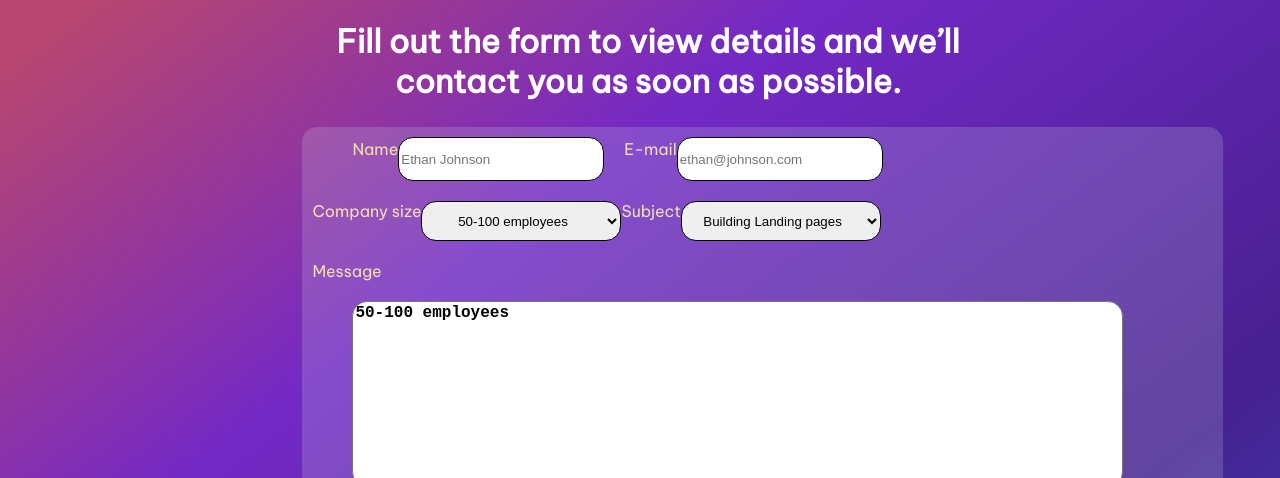
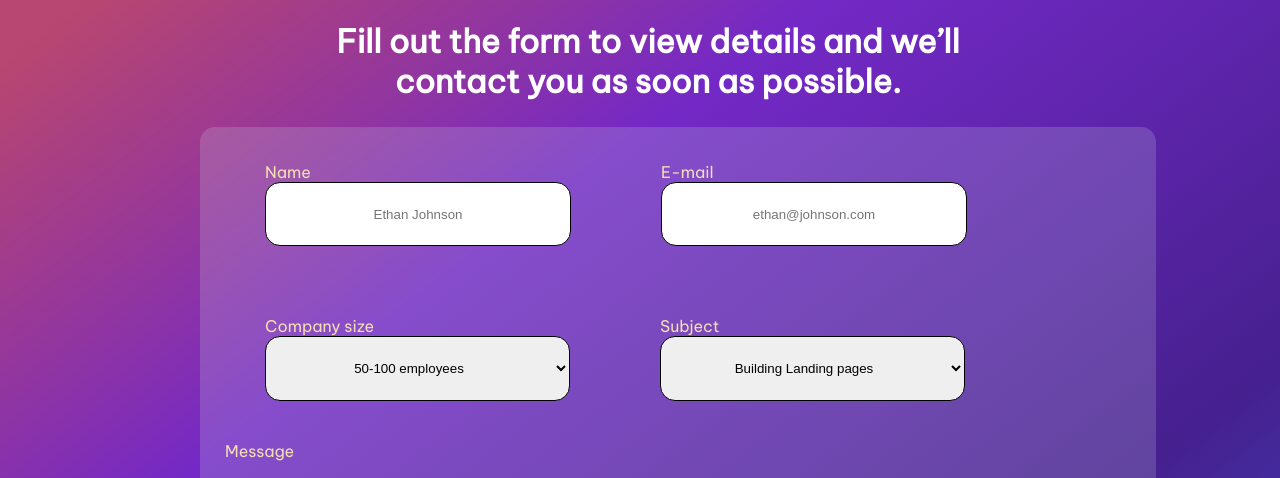
Before and after one commit to Pinielpeti/practice, a plain HTML site: page challange2/index.html in a window 1280 px wide. Shown: the part 269-747 px from the top of the page. Drawn offline with Linux system fonts and the light colour scheme.

Commit message:
Add files via upload

```diff
--- a/challange2/index.html
+++ b/challange2/index.html
@@ -16,27 +16,30 @@
 
     <section class="section">
         <div class="box">
-            <label for="username" class="label">Name</label>
+            <label for="username" class="label">Name
             <input class="text" type="text" id="username" placeholder="Ethan Johnson">
-            <label for="email" class="label">E-mail</label>
+            </label>
+            <label for="email" class="label">E-mail
             <input class="text" type="text" id="email" placeholder="ethan@johnson.com">
-
+        </label>
 
         </div>
         <div class="box1">
-            <label for="list" class="label">Company size</label>
+            <label for="list" class="label">Company size
             <select name="list" id="list" class="text1">
                 <option value="1">50-100 employees</option>
             </select>
-            <label class="label">Subject</label>
+        </label>
+            <label class="label">Subject
             <select class="text1">
                 <option value="2">Building Landing pages</option>
             </select>
+        </label>
 
         </div>
         <div class="nagymezo">
             <label for="mezo" class="label">Message</label>
-            <textarea name="mezo" id="mezo" cols="75" rows="10">50-100 employees</textarea>
+            <textarea name="mezo" id="mezo" cols="77" rows="10">50-100 employees</textarea>
         </div>
         <input type="submit" id="sub" value="Contact Sales">
     </section>
--- a/challange2/style.css
+++ b/challange2/style.css
@@ -27,21 +27,23 @@ h2{
     display: flex;
     flex-direction: row; /* Change to row layout */
     align-items: center;
-    margin-bottom: 20px;
+    margin-bottom: 50px;
     margin-left: 40px;
+    gap: 70px;
+    padding-top: 25px;
+
 
 }
 
 .text{
-    height: 40px;
+    height: 60px;
     border-radius: 15px;
-    width:200px;
+    width:300px;
     border: 1px solid black;
     margin-right: 20px;
-
-
     display: flex;
     flex-direction: column;
+    text-align: center;
 
 }
 
@@ -51,12 +53,13 @@ h2{
     display: block;
     margin-bottom: 20px;
 
+
 }
 
 
 .section{
     background-color: rgba(205,213,224,0.2);
-    margin-left: 23%;
+    margin-left: 15%;
     padding-right: 100px;
     margin-right:30px ;
     width: max-content;
@@ -64,7 +67,7 @@ h2{
     flex-direction: column;
     border-radius: 15px;
     padding-top: 10px;
-    padding-left: 10px;
+    padding-left: 25px;
 }
 
 
@@ -74,21 +77,23 @@ h2{
     flex-direction: row; /* Change to row layout */
     align-items: center;
     margin-bottom: 20px;
+    gap: 90px;
+    margin-left: 40px;
 
 
 }
 
 .text1{
     text-align: center;
-    height: 40px;
+    height: 65px;
     border-radius: 15px;
-    width:200px;
+    width:305px;
     border: 1px solid black;
     position: relative;
     padding-right: 5px;
     display: block;
     direction: row;
-    gap: 25px;
+
 
 
 
@@ -104,13 +109,19 @@ h2{
     border-radius: 15px;
     font-size:16px;
     font-weight: bold;
+
 }
 
 #sub{
-    height: 40px;
+    height:60px;
     color: blue;
     margin-left: 40px;
     border-radius: 15px;
     font-family: "Be Vietnam Pro";
     font-weight: bold;
+    margin-top: 20px;
 }
+
+.label1{
+    text-align: center;
+}
```
